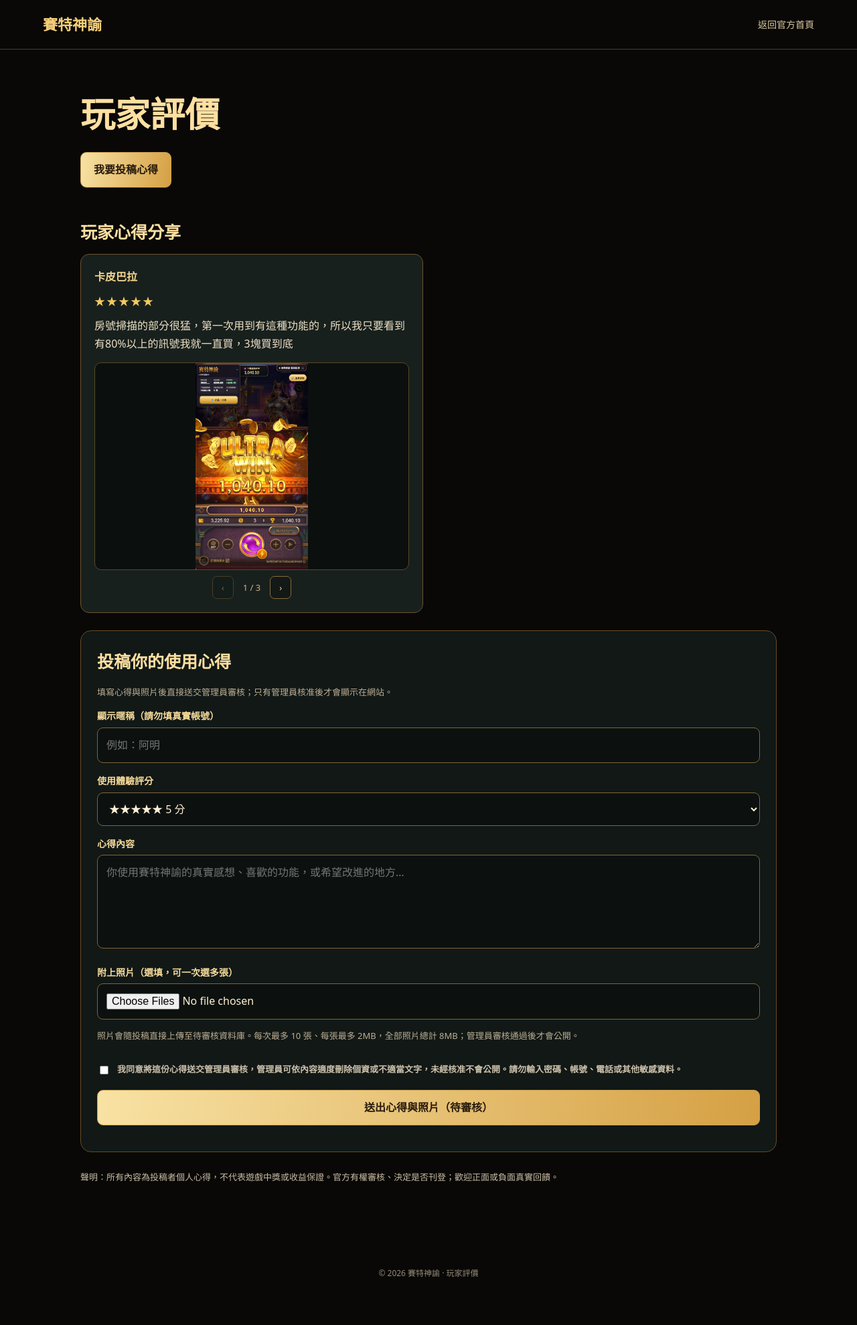
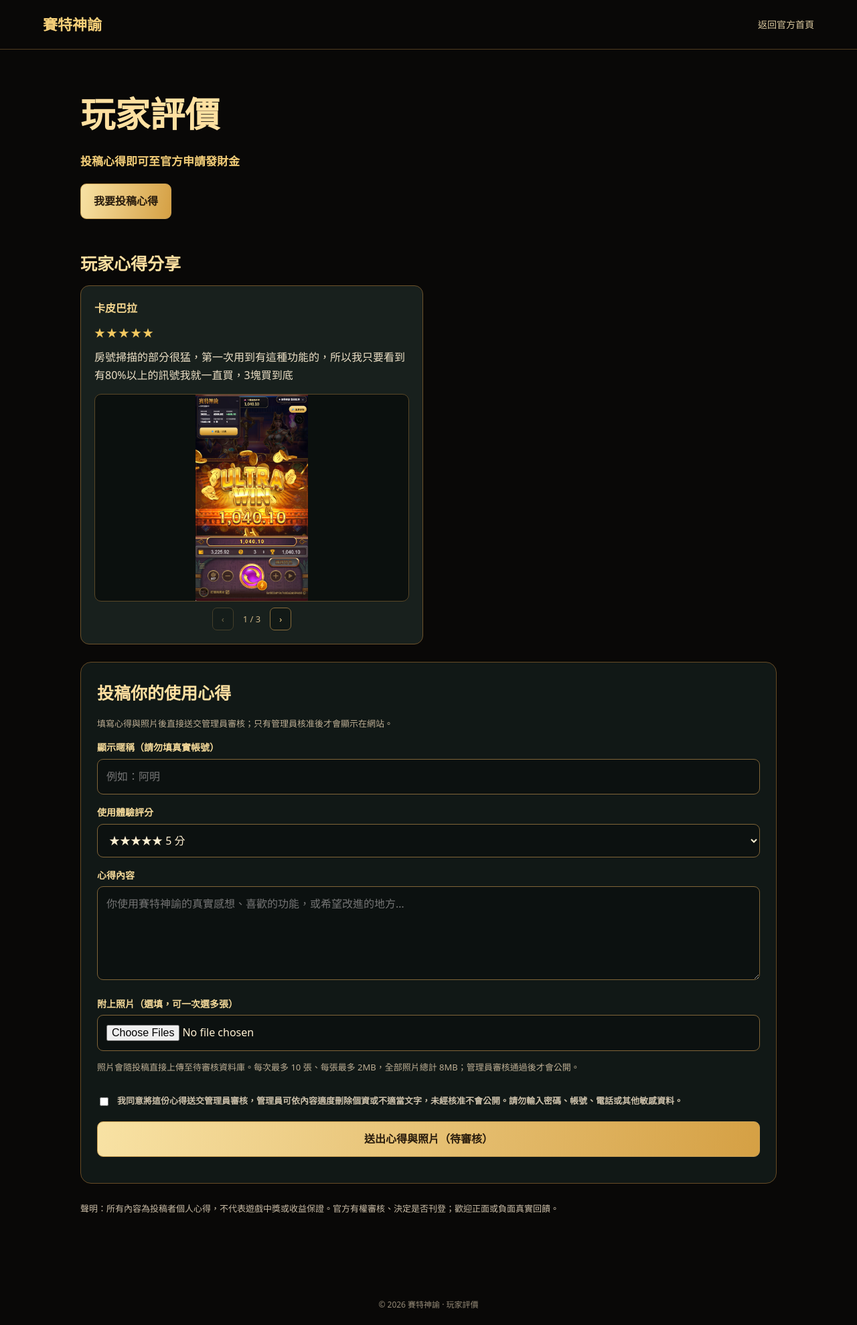
Before and after one commit to seth-oracle/seth-oracle.github.io, a Jekyll site: the page built from reviews/index.html, in a window 1280 px wide. Shown: the whole page at 67% size. Built offline with Jekyll 4.4.1, drawn with Linux system fonts in a browser that asks for light colours; before the commit the page ends 1932 px from its top, so only the background shows below that.

Commit message:
Add review submission reward notice below player reviews heading

```diff
--- a/reviews/index.html
+++ b/reviews/index.html
@@ -19,6 +19,7 @@ main{max-width:1080px;margin:0 auto;padding:46px 20px 90px}
 .eyebrow{color:var(--gold);letter-spacing:.23em;font-size:12px;font-weight:800}
 h1{font-size:clamp(32px,5vw,52px);color:#ffe0a1;margin:6px 0 12px}h2{color:#ffe0a1;margin:0 0 12px;font-size:25px}
 .intro{color:var(--muted);max-width:780px;margin-bottom:24px}
+.review-reward-note{margin:0 0 18px;color:#f5cf79;font-weight:700;font-size:17px}
 .actions{display:flex;gap:12px;flex-wrap:wrap;margin-bottom:45px}
 .btn{display:inline-flex;justify-content:center;align-items:center;gap:8px;padding:12px 19px;border-radius:9px;border:1px solid #cca154;font-weight:800;cursor:pointer}
 .btn.primary{background:linear-gradient(100deg,#f8e2a4,#d5a044);color:#281b0c}.btn.alt{background:#171713;color:#e9cf93}
@@ -40,6 +41,7 @@ footer{text-align:center;color:#968b78;font-size:12px;padding:20px}
 <header><a class="brand" href="/">賽特神諭</a><a class="back" href="/">返回官方首頁</a></header>
 <main>
 <h1>玩家評價</h1>
+<p class="review-reward-note">投稿心得即可至官方申請發財金</p>
 <div class="actions"><a class="btn primary" href="#submit">我要投稿心得</a></div>
 <section id="published" aria-labelledby="published-title"><h2 id="published-title">玩家心得分享</h2>
 {% assign approved_reviews = site.reviews | where: "published", true | sort: "order" %}
```
